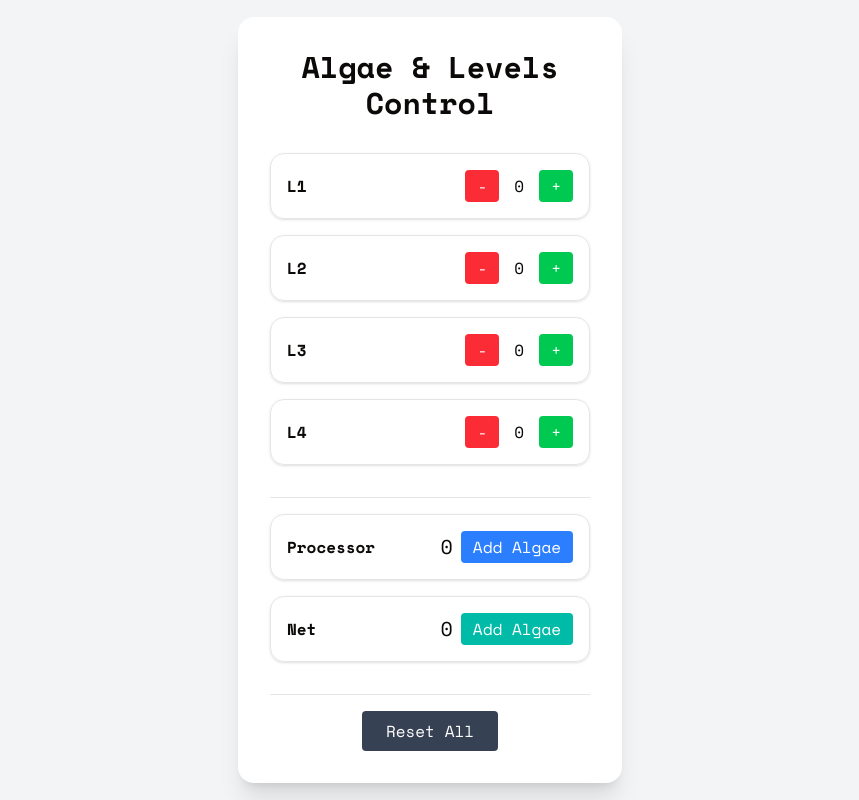
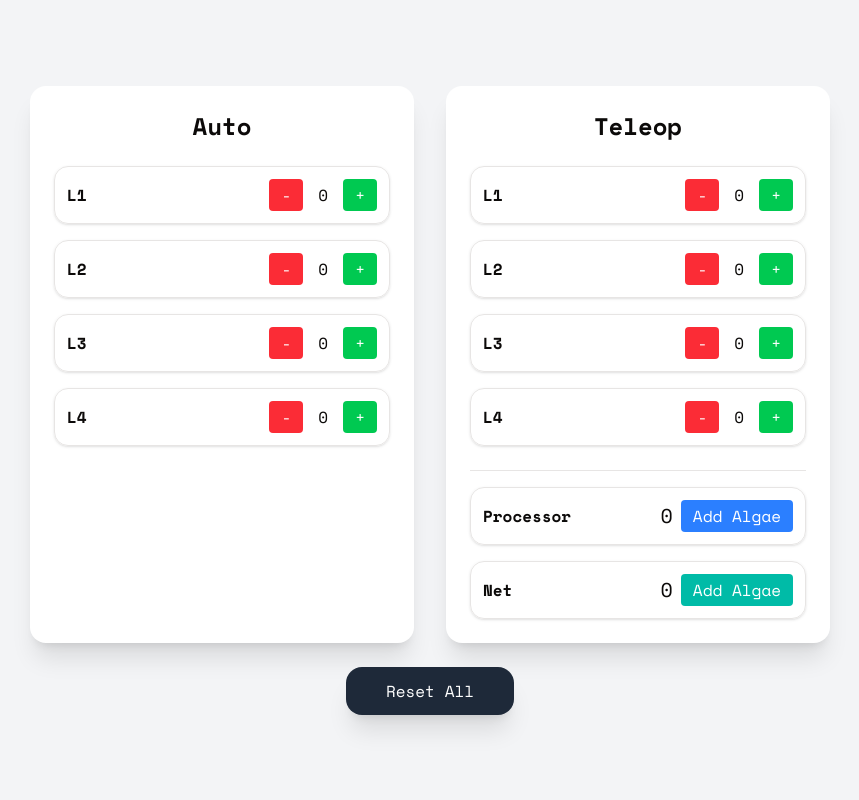
Before and after one commit to Acole-business/arcade, a Next.js app: page /other-links/robotics in a window 1280 px wide. Shown: the whole page, without its empty margins (210-1069 px from the left). Built offline with nearby package versions, Linux system fonts and the light colour scheme.

Commit message:
Change Name

```diff
--- a/app/layout.tsx
+++ b/app/layout.tsx
@@ -10,7 +10,7 @@ const spaceMono = Space_Mono({
 });
 
 export const metadata: Metadata = {
-  title: "The Arcade",
+  title: "Acole Arcade",
   description:
     "A showcase of retro terminal-style games for the web built on Next and React.",
 };
--- a/app/other-links/robotics/page.tsx
+++ b/app/other-links/robotics/page.tsx
@@ -2,17 +2,25 @@
 
 import { useState } from 'react';
 
-export default function AlgaeAndLevelsPage() {
-  const [levels, setLevels] = useState({
-    L1: 0,
-    L2: 0,
-    L3: 0,
-    L4: 0,
-  });
-
-  const [processor, setProcessor] = useState(0);
-  const [net, setNet] = useState(0);
-
+function ControlPanel({
+  title,
+  levels,
+  setLevels,
+  processor,
+  setProcessor,
+  net,
+  setNet,
+  hideAlgae,
+}: {
+  title: string;
+  levels: { L1: number; L2: number; L3: number; L4: number };
+  setLevels: React.Dispatch<React.SetStateAction<{ L1: number; L2: number; L3: number; L4: number }>>;
+  processor?: number;
+  setProcessor?: React.Dispatch<React.SetStateAction<number>>;
+  net?: number;
+  setNet?: React.Dispatch<React.SetStateAction<number>>;
+  hideAlgae?: boolean;
+}) {
   const handleIncrement = (level: keyof typeof levels) => {
     setLevels((prev) => ({
       ...prev,
@@ -27,23 +35,16 @@ export default function AlgaeAndLevelsPage() {
     }));
   };
 
-  const resetAll = () => {
-    setLevels({ L1: 0, L2: 0, L3: 0, L4: 0 });
-    setProcessor(0);
-    setNet(0);
-  };
-
   return (
-    <main className="flex items-center justify-center min-h-screen bg-gray-100">
-      <div className="p-8 bg-white rounded-2xl shadow-xl space-y-8 w-96">
-        <h1 className="text-3xl font-bold text-center">Algae & Levels Control</h1>
+    <div className="p-6 bg-white rounded-2xl shadow-xl space-y-6 w-96">
+      <h2 className="text-2xl font-bold text-center">{title}</h2>
 
       {/* Levels Section */}
       <div className="space-y-4">
         {Object.keys(levels).map((level) => (
           <div
             key={level}
-              className="flex items-center justify-between gap-4 border rounded-xl p-4 shadow"
+            className="flex items-center justify-between gap-4 border rounded-xl p-3 shadow"
           >
             <span className="font-semibold">{level}</span>
             <div className="flex items-center gap-2">
@@ -66,13 +67,14 @@ export default function AlgaeAndLevelsPage() {
       </div>
 
       {/* Algae Section */}
+      {!hideAlgae && (
         <div className="space-y-4 pt-4 border-t">
-          <div className="flex items-center justify-between gap-4 border rounded-xl p-4 shadow">
+          <div className="flex items-center justify-between gap-4 border rounded-xl p-3 shadow">
             <span className="font-semibold">Processor</span>
             <div className="flex items-center gap-2">
               <span className="text-xl">{processor}</span>
               <button
-                onClick={() => setProcessor((prev) => prev + 1)}
+                onClick={() => setProcessor && setProcessor((prev) => prev + 1)}
                 className="bg-blue-500 text-white px-3 py-1 rounded hover:bg-blue-600"
               >
                 Add Algae
@@ -80,12 +82,12 @@ export default function AlgaeAndLevelsPage() {
             </div>
           </div>
 
-          <div className="flex items-center justify-between gap-4 border rounded-xl p-4 shadow">
+          <div className="flex items-center justify-between gap-4 border rounded-xl p-3 shadow">
             <span className="font-semibold">Net</span>
             <div className="flex items-center gap-2">
               <span className="text-xl">{net}</span>
               <button
-                onClick={() => setNet((prev) => prev + 1)}
+                onClick={() => setNet && setNet((prev) => prev + 1)}
                 className="bg-teal-500 text-white px-3 py-1 rounded hover:bg-teal-600"
               >
                 Add Algae
@@ -93,17 +95,52 @@ export default function AlgaeAndLevelsPage() {
             </div>
           </div>
         </div>
+      )}
+    </div>
+  );
+}
 
-        {/* Reset Button */}
-        <div className="pt-4 border-t text-center">
+export default function AlgaeAndLevelsSplitPage() {
+  const [autoLevels, setAutoLevels] = useState({ L1: 0, L2: 0, L3: 0, L4: 0 });
+
+  const [teleopLevels, setTeleopLevels] = useState({ L1: 0, L2: 0, L3: 0, L4: 0 });
+  const [teleopProcessor, setTeleopProcessor] = useState(0);
+  const [teleopNet, setTeleopNet] = useState(0);
+
+  const resetAll = () => {
+    setAutoLevels({ L1: 0, L2: 0, L3: 0, L4: 0 });
+    setTeleopLevels({ L1: 0, L2: 0, L3: 0, L4: 0 });
+    setTeleopProcessor(0);
+    setTeleopNet(0);
+  };
+
+  return (
+    <main className="flex flex-col items-center justify-center min-h-screen bg-gray-100 px-8 space-y-6">
+      <div className="flex gap-8">
+        <ControlPanel
+          title="Auto"
+          levels={autoLevels}
+          setLevels={setAutoLevels}
+          hideAlgae
+        />
+        <ControlPanel
+          title="Teleop"
+          levels={teleopLevels}
+          setLevels={setTeleopLevels}
+          processor={teleopProcessor}
+          setProcessor={setTeleopProcessor}
+          net={teleopNet}
+          setNet={setTeleopNet}
+        />
+      </div>
+
+      {/* Big Reset Button */}
       <button
         onClick={resetAll}
-            className="bg-gray-700 text-white px-6 py-2 rounded hover:bg-gray-800"
+        className="bg-gray-800 text-white px-10 py-3 rounded-2xl shadow-xl hover:bg-gray-900"
       >
         Reset All
       </button>
-        </div>
-      </div>
     </main>
   );
 }
```
Lines whose indentation alone changed are shown as unchanged.
